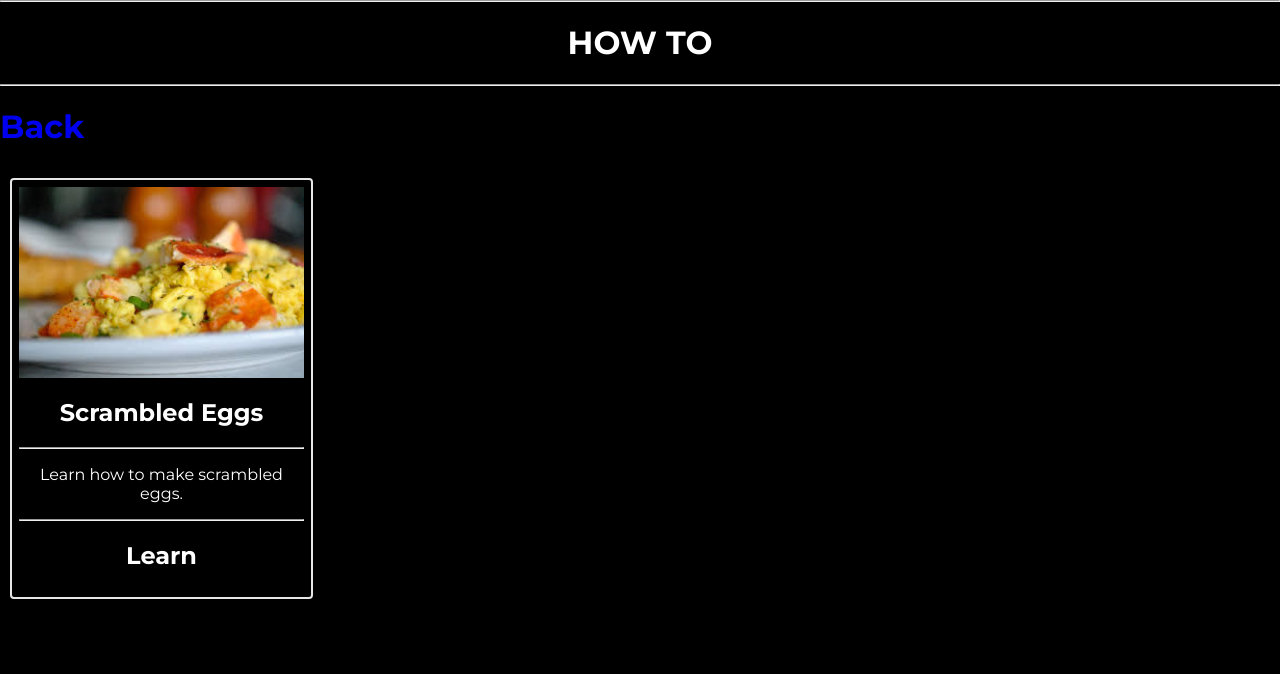
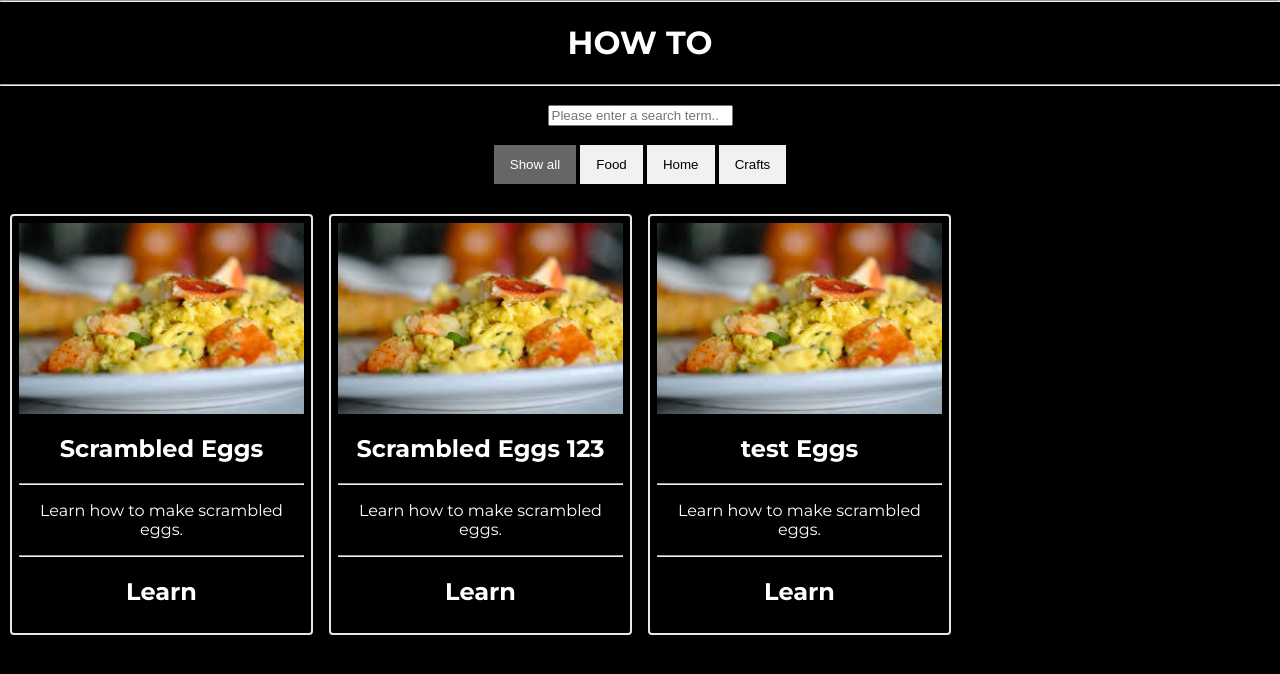
Before and after one commit to coopfeathy/how-to, a plain HTML site: page index.html in a window 1280 px wide. Drawn offline with Linux system fonts and the light colour scheme.

Commit message:
search and filter

```diff
--- a/index.html
+++ b/index.html
@@ -10,10 +10,21 @@
         <link rel="stylesheet" type="text/css" href="style.css">
     </head>
     <body>
-        <center><hr><h1>HOW TO</h1><hr></center>
-        <h1><a href="https://coopfeathy.github.io/site/" title="Back">Back</a></h1>
-        <section class="cards">
-            <article class="card">
+        <center>
+            <hr><h1>HOW TO</h1><hr>
+            <br>
+            <input type="text" id="Search" onkeyup="myFunction()" placeholder="Please enter a search term.." title="Type in a name">
+            <br><br>
+            <div id="myBtnContainer">
+                <button class="btn active" onclick="filterSelection('all')"> Show all</button>
+                <button class="btn" onclick="filterSelection('food')"> Food</button>
+                <button class="btn" onclick="filterSelection('home')"> Home</button>
+                <button class="btn" onclick="filterSelection('crafts')"> Crafts</button>
+            </div>
+        </center>
+
+        <section class="cards container">
+            <article class="card filterDiv food">
                 <center>
                     <img src="pictures/scrabledegg.jpeg" alt="Scrambled Eggs" />
                     <h2>Scrambled Eggs</h2>
@@ -21,6 +32,83 @@
                     <a href="things/scrambledEggs.html"><h2>Learn</h2></a>
                 </center>
             </article>
+            <article class="card filterDiv home">
+                <center>
+                    <img src="pictures/scrabledegg.jpeg" alt="Scrambled Eggs" />
+                    <h2>Scrambled Eggs 123</h2>
+                    <hr><p>Learn how to make scrambled eggs.</p><hr>
+                    <a href="things/scrambledEggs.html"><h2>Learn</h2></a>
+                </center>
+            </article>
+            <article class="card filterDiv crafts">
+                <center>
+                    <img src="pictures/scrabledegg.jpeg" alt="Scrambled Eggs" />
+                    <h2>test Eggs</h2>
+                    <hr><p>Learn how to make scrambled eggs.</p><hr>
+                    <a href="things/scrambledEggs.html"><h2>Learn</h2></a>
+                </center>
+            </article>
         </section>
+
+
+        <script>
+            filterSelection("all")
+            function filterSelection(c) {
+                var x, i;
+                x = document.getElementsByClassName("filterDiv");
+                if (c == "all") c = "";
+                for (i = 0; i < x.length; i++) {
+                w3RemoveClass(x[i], "show");
+                if (x[i].className.indexOf(c) > -1) w3AddClass(x[i], "show");
+                }
+            }
+
+            function w3AddClass(element, name) {
+                var i, arr1, arr2;
+                arr1 = element.className.split(" ");
+                arr2 = name.split(" ");
+                for (i = 0; i < arr2.length; i++) {
+                if (arr1.indexOf(arr2[i]) == -1) {element.className += " " + arr2[i];}
+                }
+            }
+
+            function w3RemoveClass(element, name) {
+                var i, arr1, arr2;
+                arr1 = element.className.split(" ");
+                arr2 = name.split(" ");
+                for (i = 0; i < arr2.length; i++) {
+                while (arr1.indexOf(arr2[i]) > -1) {
+                    arr1.splice(arr1.indexOf(arr2[i]), 1);
+                }
+                }
+                element.className = arr1.join(" ");
+            }
+
+            // Add active class to the current button (highlight it)
+            var btnContainer = document.getElementById("myBtnContainer");
+            var btns = btnContainer.getElementsByClassName("btn");
+            for (var i = 0; i < btns.length; i++) {
+                btns[i].addEventListener("click", function(){
+                var current = document.getElementsByClassName("active");
+                current[0].className = current[0].className.replace(" active", "");
+                this.className += " active";
+                });
+            }
+        </script>
+        <script>
+            function myFunction() {
+            var input = document.getElementById("Search");
+            var filter = input.value.toLowerCase();
+            var nodes = document.getElementsByClassName('card');
+
+            for (i = 0; i < nodes.length; i++) {
+                if (nodes[i].innerText.toLowerCase().includes(filter)) {
+                nodes[i].style.display = "block";
+                } else {
+                nodes[i].style.display = "none";
+                }
+            }
+            }
+        </script>
     </body>
 </html>
--- a/style.css
+++ b/style.css
@@ -4,7 +4,7 @@ body{
   background-color: black;
   margin: 0;
   font-family: "Montserrat";
-
+  color: white;
 }
 
 p, h1, h2, h3, h4, h5, h6, li{
@@ -38,11 +38,42 @@ img {
   border: 2px solid #e7e7e7;
   border-radius: 4px;
   padding: 7px;
-    display: flex;
   -ms-flex-direction: column;
   flex-direction: column;
   position: relative;
 }
+
+.filterDiv {
+  display: none;
+}
+
+.show {
+  display: flex;
+}
+
+.container {
+  margin-top: 20px;
+  overflow: hidden;
+}
+
+/* Style the buttons */
+.btn {
+  border: none;
+  outline: none;
+  padding: 12px 16px;
+  background-color: #f1f1f1;
+  cursor: pointer;
+}
+
+.btn:hover {
+  background-color: #ddd;
+}
+
+.btn.active {
+  background-color: #666;
+  color: white;
+}
+
 
 /* Mobile */
 @media only screen and (max-width: 600px){
```
Also changed, not shown: things/scrambledEggs.html (+10 -1 lines). Lines whose indentation alone changed are shown as unchanged.
